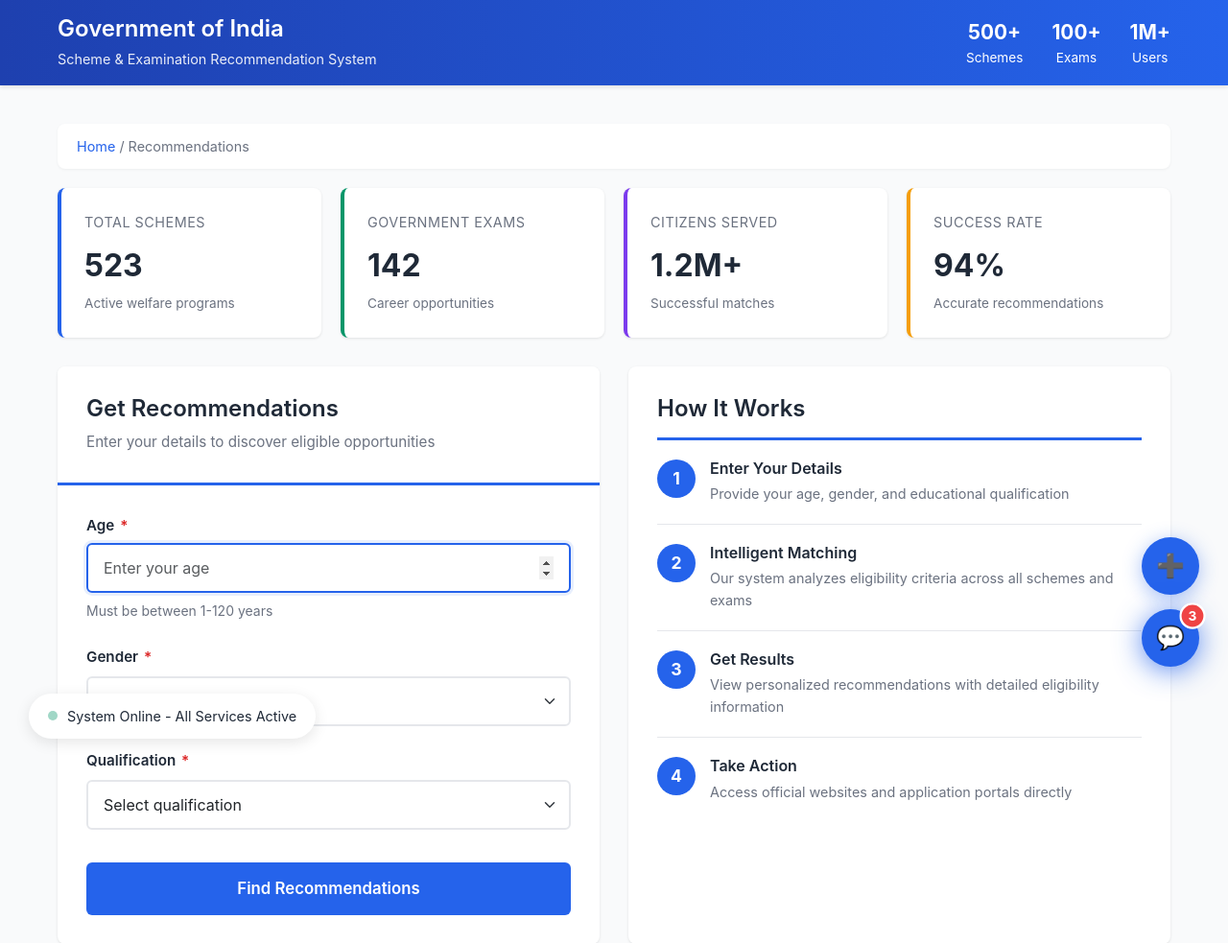
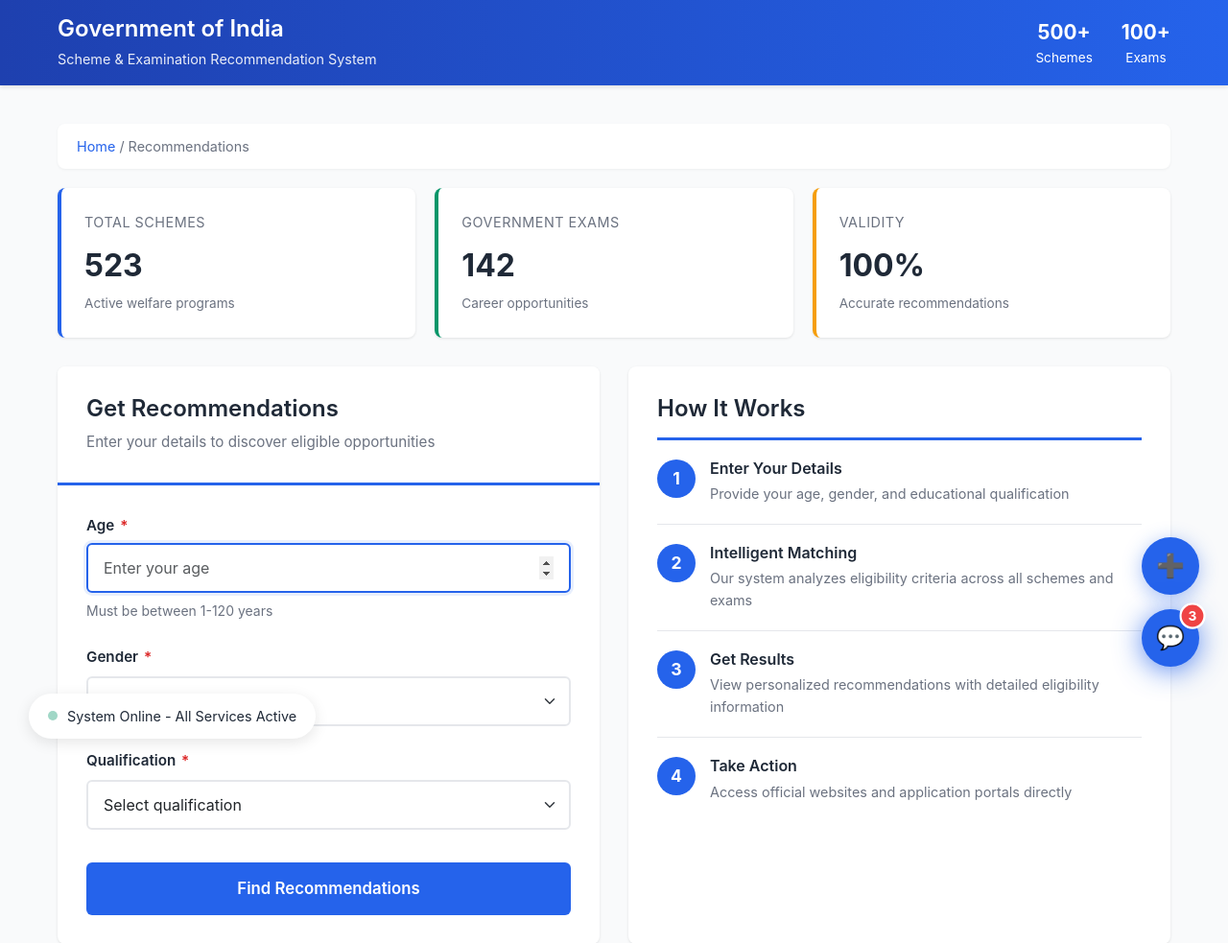
Before and after one commit to SHYAMtheRICHARD/miniprojectbyshyamandco.github.io, a Flask app: page / in a window 1280 px wide. Shown: the top 983 px of the page at 96% size. Run offline with Flask 3, Linux system fonts and the light colour scheme.

Commit message:
Comment out user and citizens served statistics
Commented out sections related to users and citizens served statistics.

```diff
--- a/templates/index.html
+++ b/templates/index.html
@@ -818,10 +818,10 @@
                     <span class="header-stat-number">100+</span>
                     <span>Exams</span>
                 </div>
-                <div class="header-stat-item">
+                <!-- <div class="header-stat-item">
                     <span class="header-stat-number">1M+</span>
                     <span>Users</span>
-                </div>
+                </div> -->
             </div>
         </div>
     </header>
@@ -845,14 +845,14 @@
                 <div class="stat-value">142</div>
                 <div class="stat-description">Career opportunities</div>
             </div>
-            <div class="stat-card purple">
+            <!-- <div class="stat-card purple">
                 <div class="stat-label">Citizens Served</div>
                 <div class="stat-value">1200000</div>
                 <div class="stat-description">Successful matches</div>
-            </div>
+            </div> -->
             <div class="stat-card orange">
-                <div class="stat-label">Success Rate</div>
-                <div class="stat-value">94</div>
+                <div class="stat-label">Validity</div>
+                <div class="stat-value">100</div>
                 <div class="stat-description">Accurate recommendations</div>
             </div>
         </div>
```
